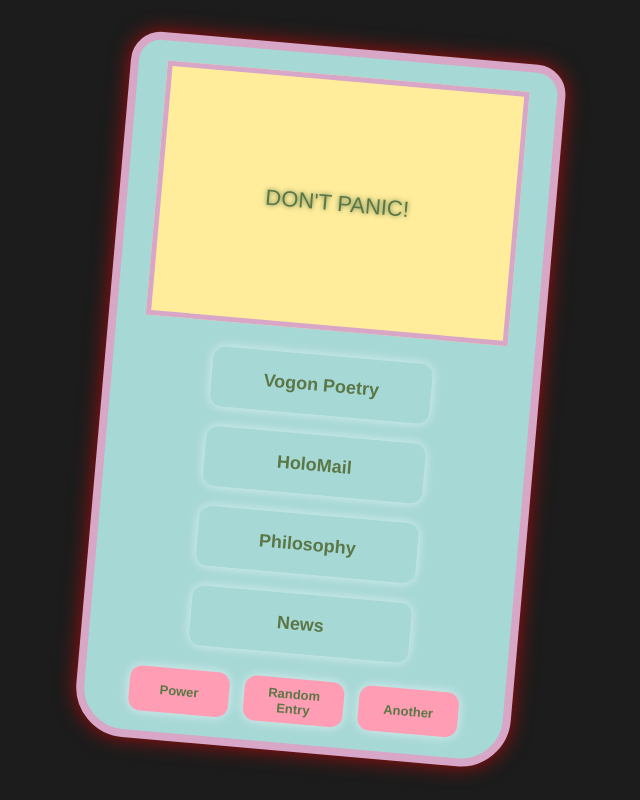
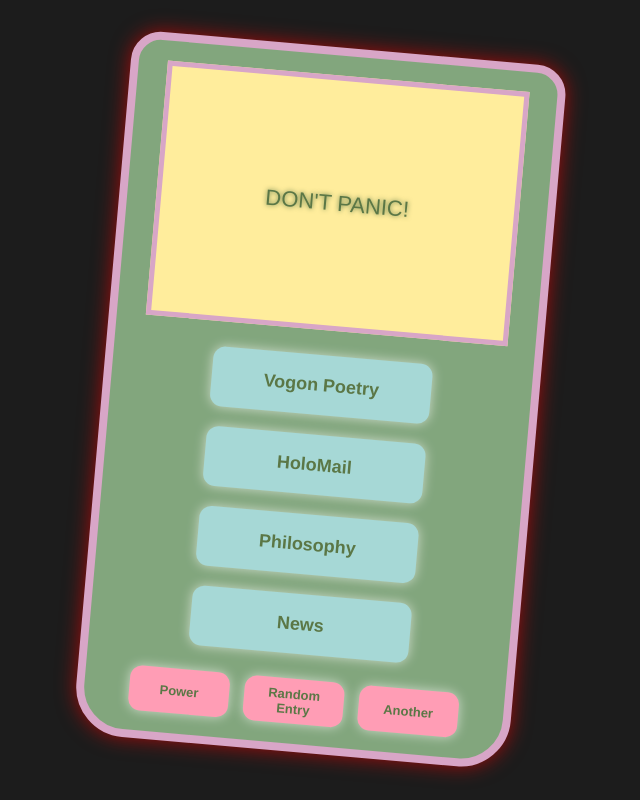
Before and after one commit to BCG253-2/H2G2LitProject, a plain HTML site: page index.html in a window 1280 px wide. Shown: the whole page, without its empty margins (320-960 px from the left). Drawn offline with Linux system fonts and the light colour scheme.

Commit message:
Update style.css

```diff
--- a/style.css
+++ b/style.css
@@ -15,7 +15,7 @@ body {
 .gameboy-container {
     width: 380px;
     height: 650px;
-    background: #a6d8d6;  /* Soft pastel blue-green */
+    background: #82A67D;  /* Soft pastel blue-green */
     border-radius: 30px 30px 50px 50px;  /* More geometric, angled corners */
     border: 8px solid #d8a6c7;  /* Pastel pink border */
     box-shadow: 0px 0px 20px rgba(255, 0, 0, 0.6);
```
